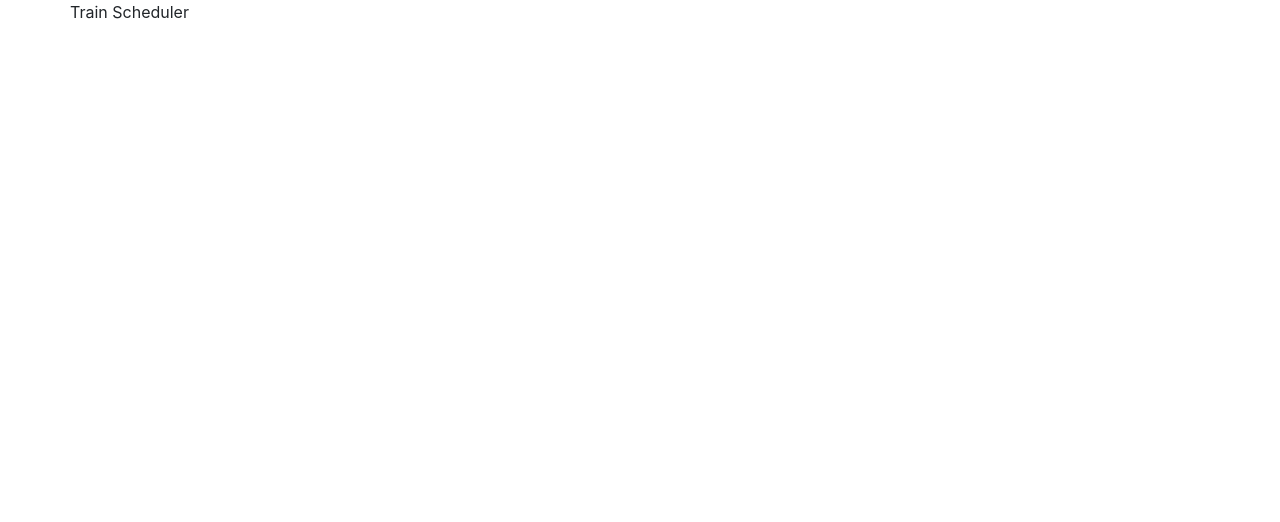
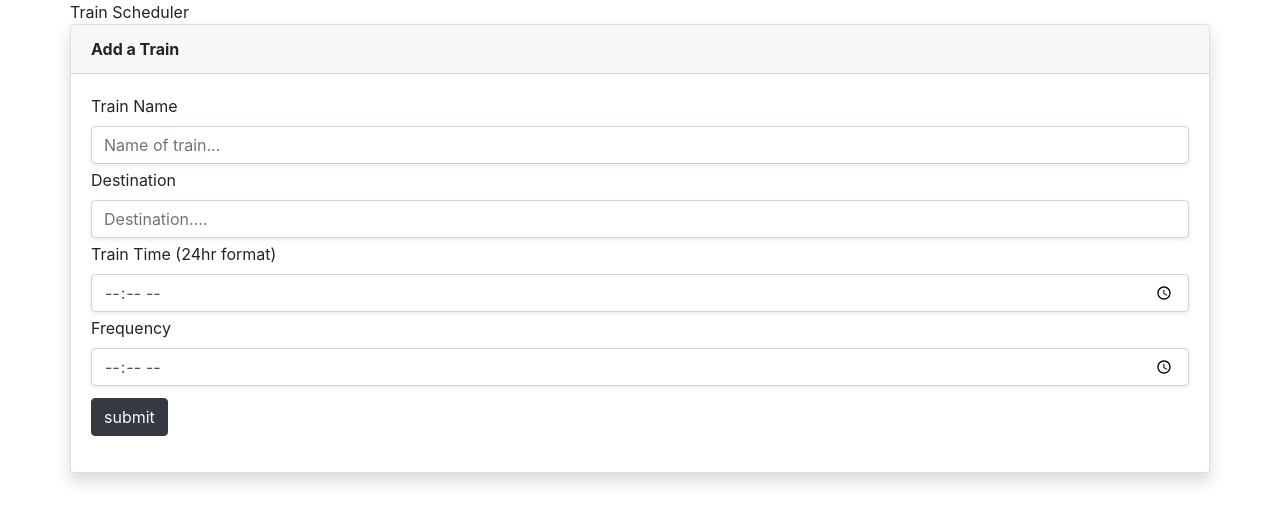
Before and after one commit to 0xBull24/trainschedule, a plain HTML site: page index.html in a window 1280 px wide. Drawn offline with nearby package versions, Linux system fonts and the light colour scheme.

Commit message:
Updat: add a train card

```diff
--- a/index.html
+++ b/index.html
@@ -18,6 +18,30 @@
             <header>Train Scheduler</header>
         </div>
     </div>
+
+    <div class="container">
+        <div class="row">
+            <div class="card w-100 shadow">
+                <div class="card-header"><strong>Add a Train</strong></div>
+                <div class="card-body">
+                    <div class="form-group">
+                        <label for="train-name">Train Name</label>
+                        <input type="text" class="form-control mb-1 shadow-sm" name="train-name" id="train-name" placeholder="Name of train..."
+                            required>
+                        <label for="destination">Destination</label>
+                        <input type="text" class="form-control mb-1 shadow-sm" name="Destination" id="destination" placeholder="Destination...."
+                            required>
+                        <label for="first-train-time">Train Time (24hr format)</label>
+                        <input type="time" class="form-control mb-1 shadow-sm" name="first-train-time" id="first-train-time"
+                            placeholder="Military time... " required>
+                        <label for="Frequency">Frequency</label>
+                        <input type="time" class="form-control mb-1 shadow-sm" name="Frequency" id="frequency" required>
+                        <a name="submit-train" id="submit-train" class="btn btn-dark mt-2" role="button" style="color: ghostwhite">submit</a>
+                    </div>
+                </div>
+            </div>
+        </div>
+    </div>
 </body>
 <!-- Optional JavaScript -->
 <!-- jQuery first, then Popper.js, then Bootstrap JS -->
```
